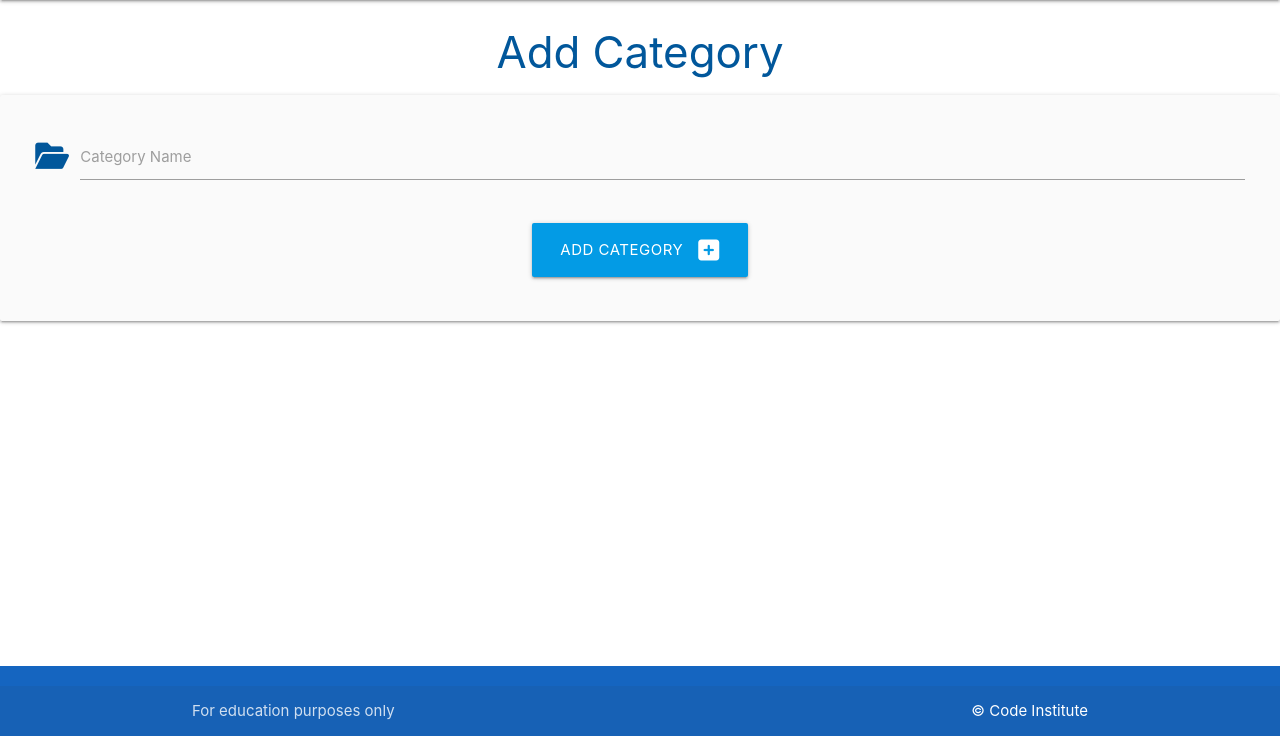
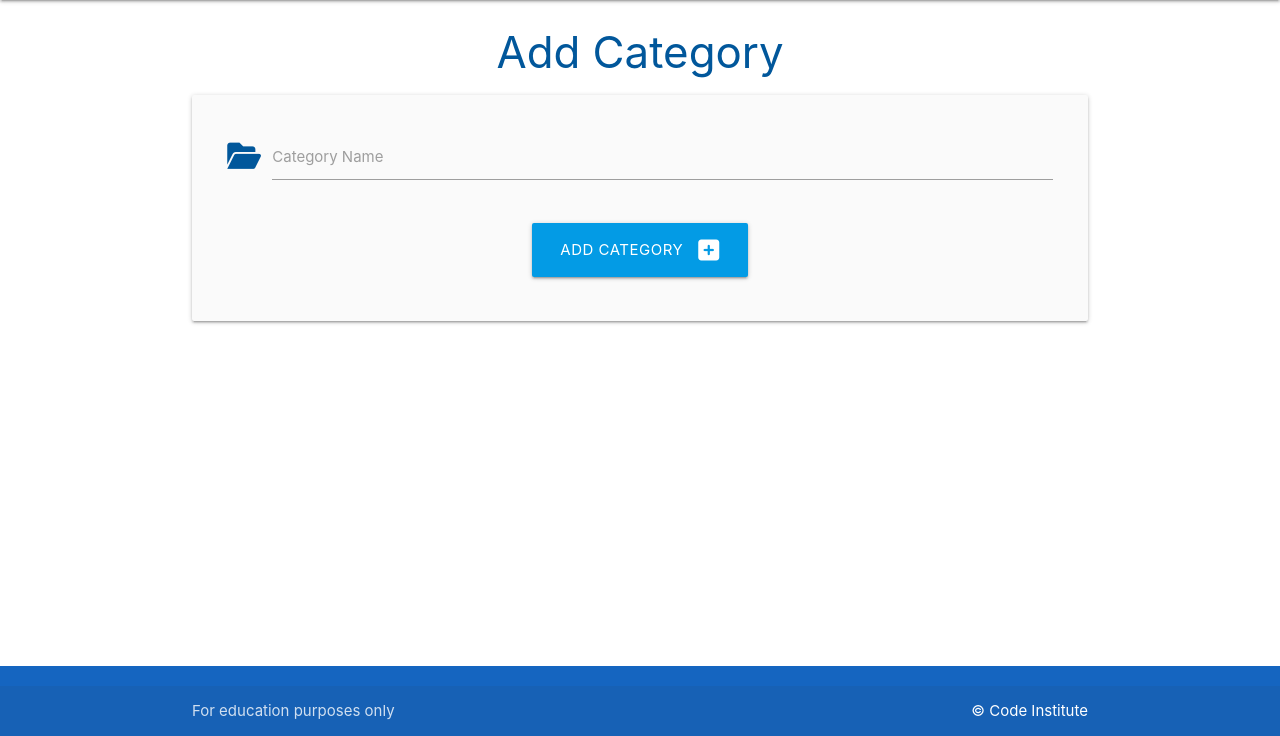
Before and after one commit to emidiovaleretto/flask-sqlalchemy-task-manager, a Flask app: page /add_category in a window 1280 px wide. Shown: the part 64-800 px from the top of the page. Run offline with Flask 2, Linux system fonts and the light colour scheme.

Commit message:
Add a container to the main content block.

```diff
--- a/taskmanager/templates/base.html
+++ b/taskmanager/templates/base.html
@@ -36,7 +36,7 @@
         </ul>
     </header>
 
-    <main>
+    <main class="container">
         {% block content %}
 
         {% endblock %}
```
